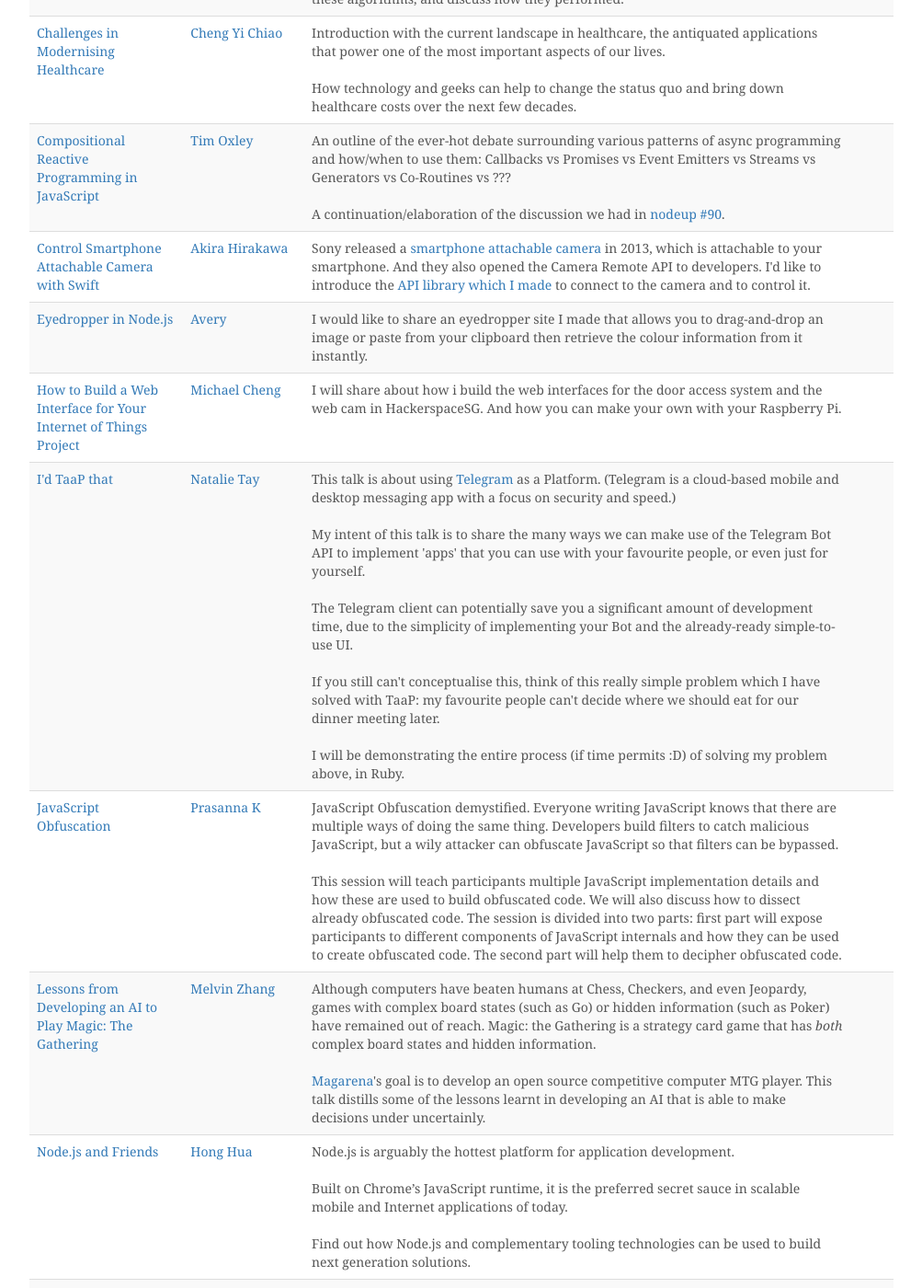
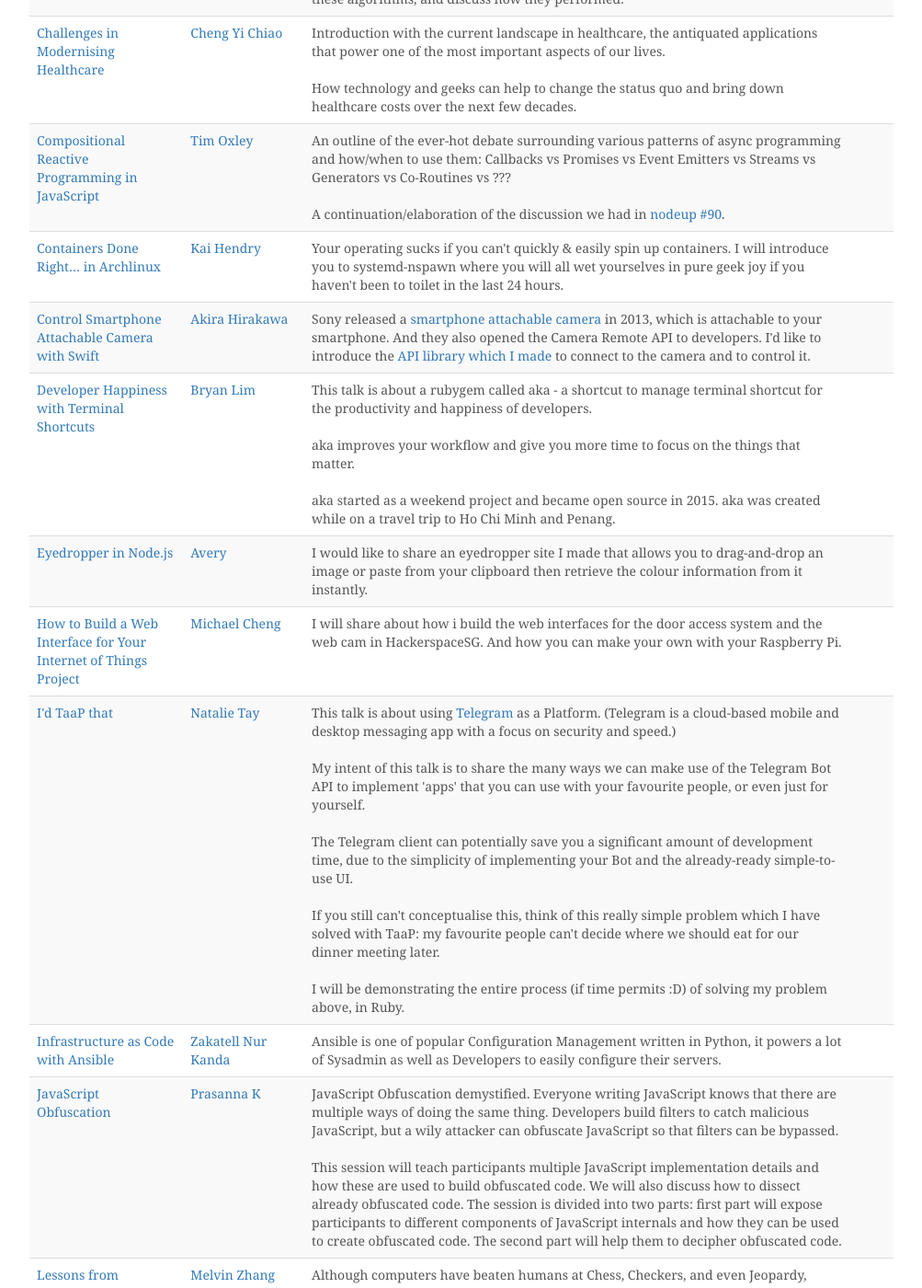
Before and after one commit to geekcampsg/website-2016, a Jekyll site: the page built from talks.html, in a window 1280 px wide and 1400 px high, scrolled down 851 px. Shown: the whole window at 92% size, without its empty margins (138-1141 px from the left). Built offline with Jekyll 4.4.1, drawn with Linux system fonts in a browser that asks for light colours; nearby versions of some CDN libraries; comment, search, counter and statistics services are not loaded.

Commit message:
Add talks by Kai, Bryan, and Zakatell.

```diff
--- a/_data/talks.yml
+++ b/_data/talks.yml
@@ -297,3 +297,43 @@
 
       I show you how to design a simple microprocessor system with its own
       memory, serial console interface, and a video controller.
+
+- slug: containers-done-right-in-archlinux
+  speaker:
+    name: Kai Hendry
+    link: https://github.com/kaihendry
+  talk:
+    title: Containers Done Right… in Archlinux
+    description: >
+      Your operating sucks if you can't quickly & easily spin up containers. I
+      will introduce you to systemd-nspawn where you will all wet yourselves in
+      pure geek joy if you haven't been to toilet in the last 24 hours.
+
+- slug: developer-happiness-with-terminal-shortcuts
+  speaker:
+    name: Bryan Lim
+    link: https://github.com/ytbryan
+  talk:
+    title: Developer Happiness with Terminal Shortcuts
+    description: >
+      This talk is about a rubygem called aka - a shortcut to manage terminal
+      shortcut for the productivity and happiness of developers.
+
+
+      aka improves your workflow and give you more time to focus on the things
+      that matter.
+
+
+      aka started as a weekend project and became open source in 2015. aka was
+      created while on a travel trip to Ho Chi Minh and Penang.
+
+- slug: infrastructure-as-code-with-ansible
+  speaker:
+    name: Zakatell Nur Kanda
+    link: https://github.com/zkanda
+  talk:
+    title: Infrastructure as Code with Ansible
+    description: >
+      Ansible is one of popular Configuration Management written in Python, it
+      powers a lot of Sysadmin as well as Developers to easily configure their
+      servers.
```
